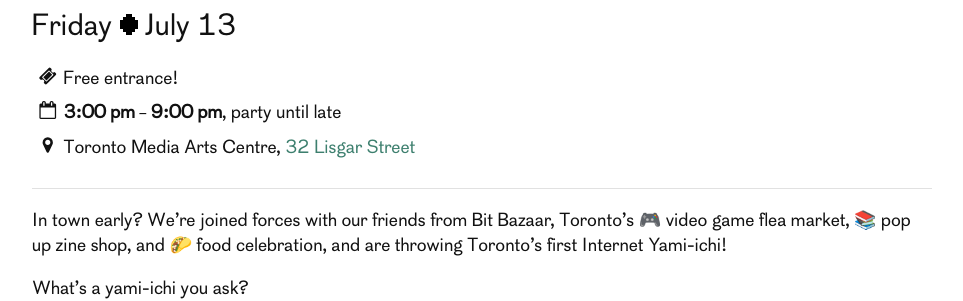
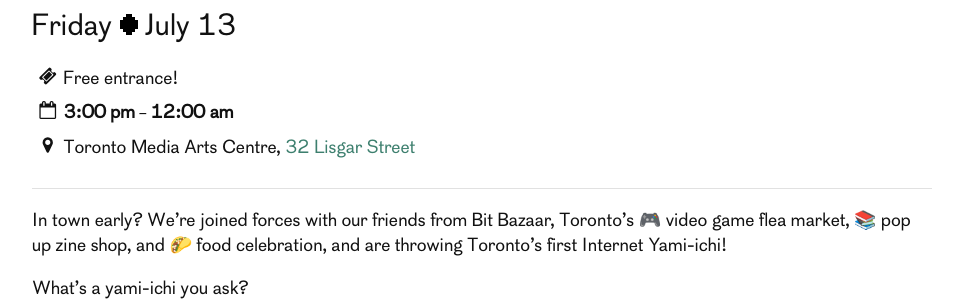
Before and after one commit to ournetworks/ournetworks.ca, a Jekyll site: the page built from yami-ichi.md, in a window 1280 px wide and 1084 px high. Shown: the part 160-461 px from the top of the window, without its empty margins (158-1121 px from the left). Built offline with Jekyll 4.4.1, drawn with Linux system fonts in a browser that asks for light colours.

Commit message:
Change time, no network field trip at kickoff (#60)
* Change time, no network field trip at kickoff
* 24 hour time oops
* Put back field trip

```diff
--- a/yami-ichi.md
+++ b/yami-ichi.md
@@ -21,7 +21,7 @@
   </div>
   <div class="event-meta">
     {% include icons/calendar-o.svg %}
-    <p class="event-time event-meta-item"><strong>{{page.startTime | date:"%-I:%M %P "}}</strong> – <strong>{{page.endTime | date:"%-I:%M %P"}}</strong>, party until late</p>
+    <p class="event-time event-meta-item"><strong>{{page.startTime | date:"%-I:%M %P "}}</strong> – <strong>{{page.endTime | date:"%-I:%M %P"}}</strong></p>
   </div>
   <div class="event-meta">
     {% include icons/map-marker.svg %}
```
Also changed, not shown: other parts of yami-ichi.md (+1 -1 lines).
